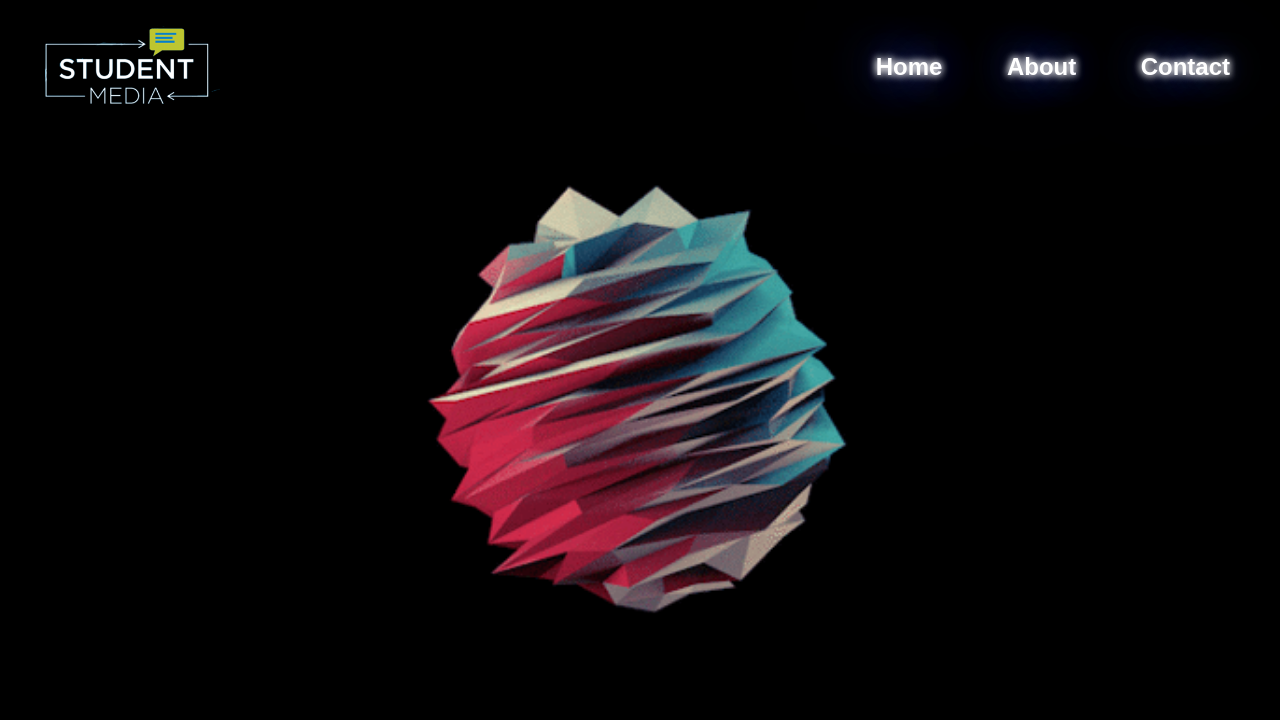
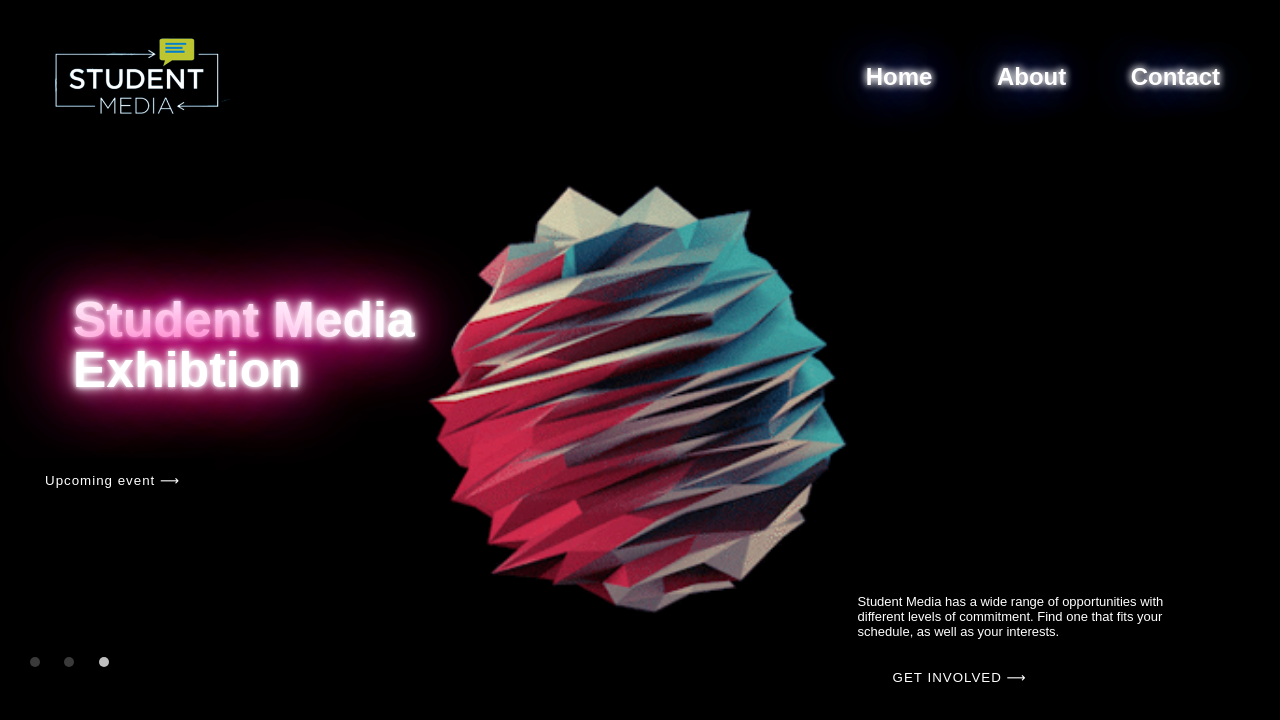
Before and after one commit to sunyux/stu-media, a plain HTML site: page index.html in a window 1280 px wide. Drawn offline with Linux system fonts and the light colour scheme.

Commit message:
add button

```diff
--- a/index.html
+++ b/index.html
@@ -15,11 +15,29 @@
         <nav>
             <img src="./images/studentmedialogo.png" class="logo",  width="200">
             <ul>
-                <li><a href=""><h1 class="neonText">Home</h1></a></li>
-                <li><a href=""><h1 class="neonText">About</h1></a></li>
-                <li><a href=""><h1 class="neonText">Contact</h1></a></li>
+                <li><a href=""><h1 class="neonTextBlue">Home</h1></a></li>
+                <li><a href=""><h1 class="neonTextBlue">About</h1></a></li>
+                <li><a href=""><h1 class="neonTextBlue">Contact</h1></a></li>
+
             </ul>
         </nav>
+        <h1 class="neonTextPink">
+            Student Media <br>Exhibtion
+        </h1>
+        <button type="neon" onclick="window.location.href = 'https://www.pdx.edu/student-media/';">
+            Upcoming event &#x27F6</button>
+
+        <div class="indicator">
+            <span></span>
+            <span></span>
+            <span class="active"></span>
+        </div>
+        <div class ="cta">
+            <p>Student Media has a wide range of opportunities with different levels of commitment.
+                 Find one that fits your schedule, as well as your interests.</p>
+                 <button type="neon" onclick="window.location.href = 'https://www.pdx.edu/student-media/get-involved';">
+                    GET INVOLVED &#x27F6</button>
+        </div>
     </div>
 
 
--- a/style.css
+++ b/style.css
@@ -3,6 +3,7 @@
     padding: 0;
     box-sizing: border-box;
     font-family:'poppins',sans-serif;
+    color:white;
 }
 
 #header{
@@ -18,13 +19,15 @@
     width:auto;
     background-color: black;
     background-image: url(images/background.gif);
-    background-position: center;
     background-color:black;
     background-repeat: no-repeat;
     background-size: 70%;
-    color:whitel
-    padding 0 8%
+    color:black;
+    padding:10px;
+    background-position:center;
+    background-attachment: fixed;
 }
+
 nav{
     display: flex;
     align-items: center;
@@ -45,7 +48,7 @@ nav ul li a{
     font-weight:bolder;
     text-decoration:none;
 }
-.neonText {
+.neonTextBlue {
     color: #fff;
     text-shadow:
         0 0 7px #fff,
@@ -57,3 +60,88 @@ nav ul li a{
         0 0 102px #5271ff,
         0 0 151px #5271ff;
   }
+  .neonTextPink {
+    color: #fff;
+    text-shadow:
+    0 0 4px #fff,
+    0 0 10px #fff,
+    0 0 18px #fff,
+    0 0 38px #f09,
+    0 0 73px #f09,
+    0 0 80px #f09,
+    0 0 94px #f09,
+    0 0 140px #f09;
+    line-height: 1;
+    font-family: "Vibur", sans-serif;
+    animation: pulsate 0.11s ease-in-out infinite alternate;
+    font-size: 50px;
+    margin-top: 12%;
+    margin-left: 5%;
+
+  }
+  button{
+      background-color: black;
+      border: 0;
+      outline: none;
+      padding: 15px 35px;
+      color:white;
+      margin-top: 5%;
+      font-weight: 500;
+      letter-spacing: 1px;
+      cursor: pointer;
+      text-decoration:none;
+
+
+  }
+  .indicator span{
+      display:inline-block;
+      background: #3a3a3a;
+      height: 10px;
+      width: 10px;
+      border-radius: 50%;
+      margin-left: 20px;
+  }
+  .indicator{
+      margin-top: 150px;
+  }
+
+  .indicator span.active{
+      background: #bfbfbf;
+  }
+  .cta{
+      position:absolute;
+      width:25%;
+      min-width: 250px;
+      right: 8%;
+      bottom:100px;
+      font-size:small;
+  }
+
+.neon{
+    color: #fff;
+    border: 4px solid #fff;
+    padding: 30px 70px;
+    width: fit-content;
+    margin: 200px auto;
+    font-size: 50px;
+    font-weight: 400;
+    font-style: italic;
+    transition: text-shadow 0.5s, box-shadow 0.5s;
+}
+
+.neon:hover{
+    text-shadow: -2px -2px 10px #fff,
+                2px 2px 10px #fff,
+                0 0 20px #f10,
+                0 0 40px #f10,
+                0 0 60px #f10,
+                0 0 80px #f10,
+                0 0 100px #f10;
+
+    box-shadow: 0 0 5px #fff,
+                inset 0 0 5px #fff,
+                0 0 20px #08f,
+                inset 0 0 20px #08f,
+                0 0 40px #08f,
+                inset 0 0 40px #08f;
+}
```
Also changed, not shown: 1 other file.
